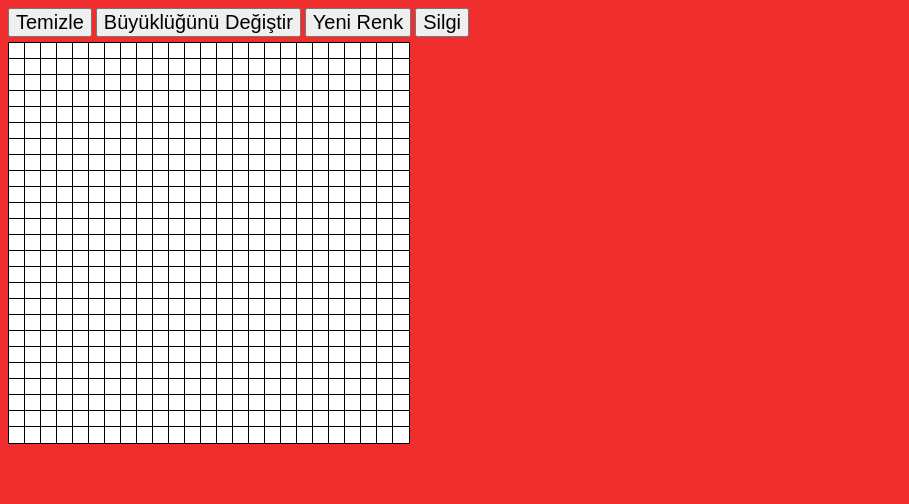
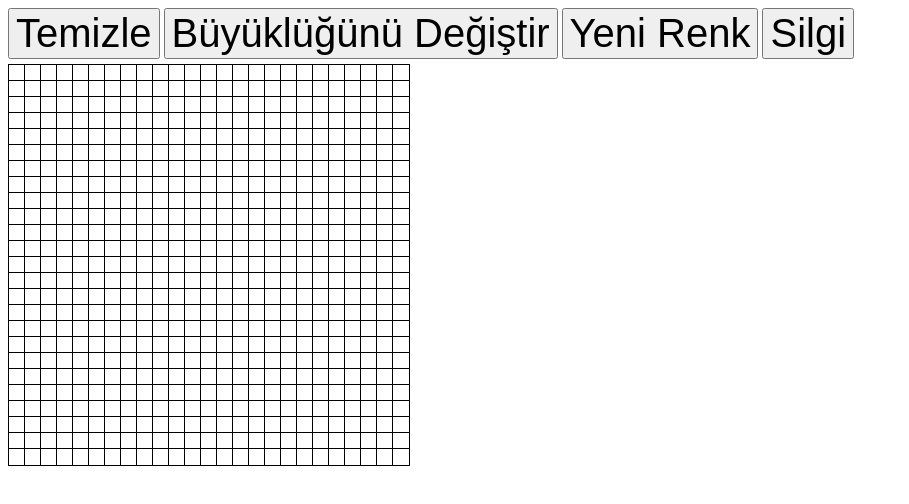
Before and after one commit to onurtemiz/sketch, a plain HTML site: page index.html in a window 1280 px wide. Shown: the whole page, without its empty margins (0-909 px from the left). Drawn offline with Linux system fonts and the light colour scheme.

Commit message:
Font size

```diff
--- a/style.css
+++ b/style.css
@@ -3,10 +3,6 @@
   margin: 0;
   padding: 0;
   display: grid;
-}
-
-body {
-  background-color: rgb(241, 46, 46);
 }
 
 .grid {
@@ -15,6 +11,6 @@ body {
 }
 
 button {
-  font-size: 20px;
+  font-size: 40px;
   margin-bottom: 5px;
 }
```
